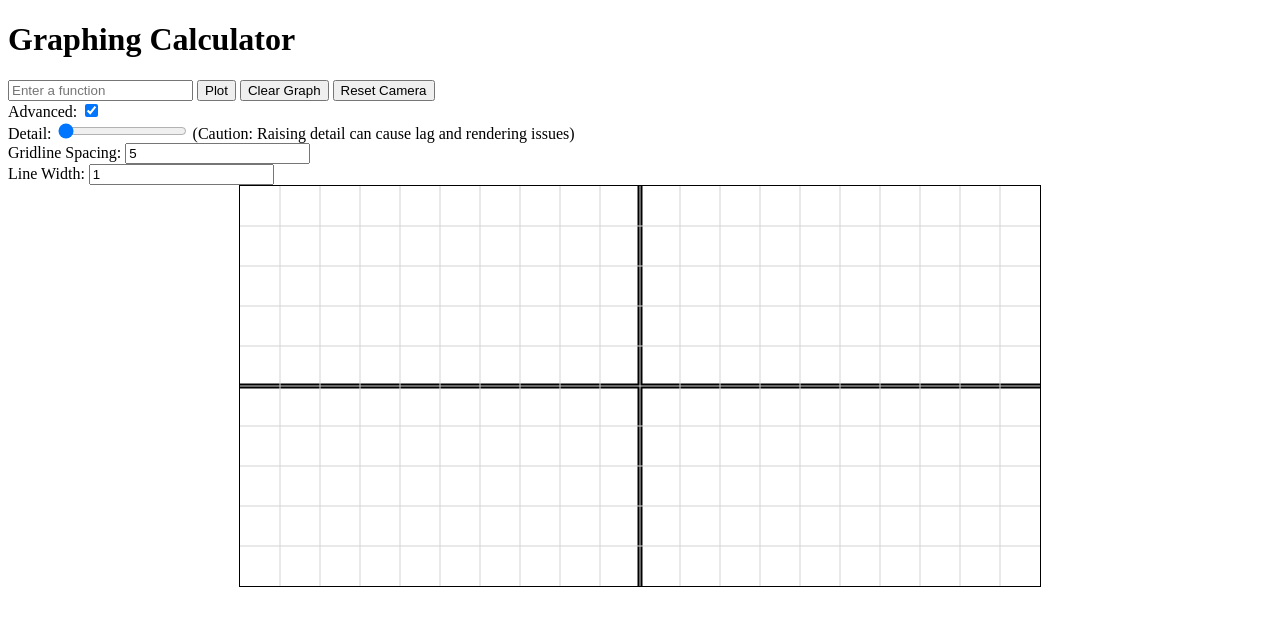
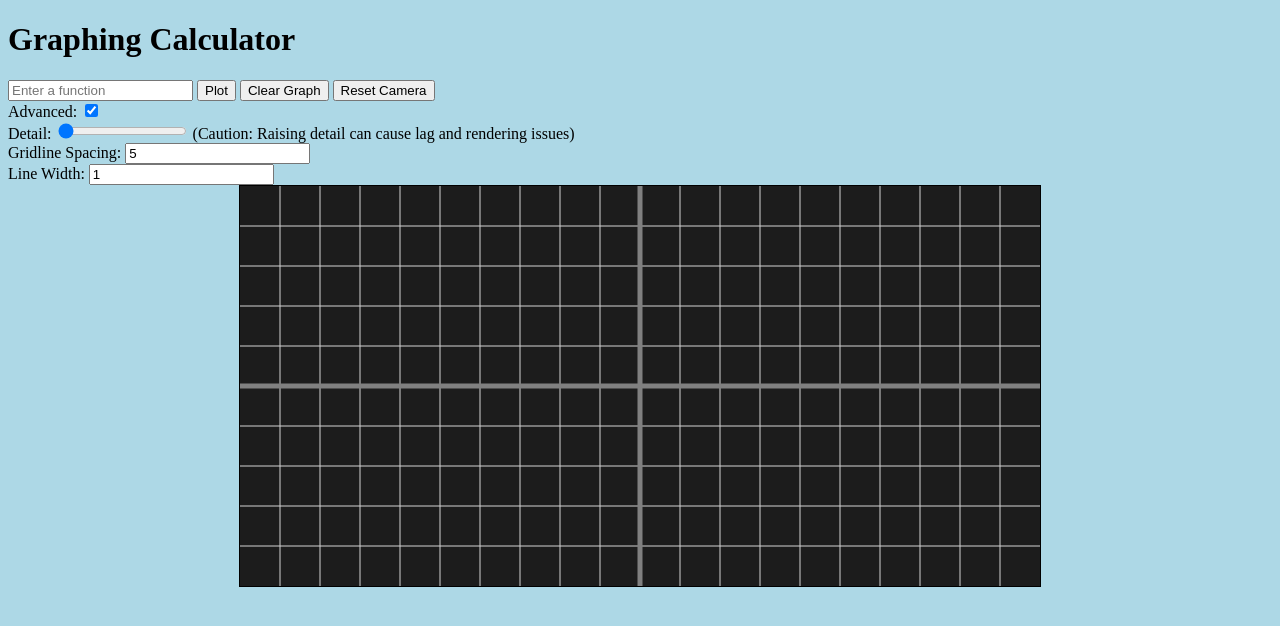
Before and after one commit to JosefJW/Graphing-Calculator, a Flask app: page / in a window 1280 px wide. Shown: the top 626 px of the page. Run offline with Flask 3, Linux system fonts and the light colour scheme.

Commit message:
Working Graphing Calculator

```diff
--- a/static/graphing_calculator.js
+++ b/static/graphing_calculator.js
@@ -60,6 +60,7 @@ gridlineSpacingInput.oninput = function() {
     }
 }
 
+// Get line width input
 const lineWidthInput = document.getElementById('lineWidthInput');
 let lineWidth = 1;
 lineWidthInput.oninput = function() {
@@ -192,6 +193,7 @@ function makeFunction() {
     sanitized = sanitized.replace(/(\d)\(/, "$1*(")
                  .replace(/\)(\d)/, ")*$1"); // Add * between numbers and parentheses
     sanitized = sanitized.replace(/\)\(/g, ")*("); // Add * between opposing parentheses
+    sanitized = sanitized.replace(/x(\d)/g, "x*$1");
     sanitized = sanitized.replace(/sin/g, "Math.sin")
                  .replace(/cos/g, "Math.cos")
                  .replace(/tan/g, "Math.tan")
@@ -248,7 +250,7 @@ function plot(func, offsetX, offsetY) {
             ctx.lineTo(y[i].x, y[i].y);
         }
         else {
-            ctx.moveTo(y[i+1].x, 0)
+            ctx.moveTo(y[i+1].x, 0);
         }
     }
     ctx.stroke();
@@ -263,7 +265,7 @@ Outputs: if string is valid, return string
          else return null
 */
 function validateInput(string) {
-    const regex = /^[0-9+\-*/()^x\s]*(\b(sin|cos|tan|log|sqrt|exp|pi|e)\b[0-9+\-*/()^x\s]*)*$/;
+    const regex = /^[0-9+\.\-*/()^x\s]*(\b(sin|cos|tan|log|sqrt|exp|pi|e)\b[0-9+\-*/()^x\s]*)*$/;
     if (regex.test(string)) {
         return validateParentheses(string);
     }
@@ -317,24 +319,8 @@ Draws the axes and gridlines in the canvas
 function drawGraph() {
     const gridSpacing = gridlineSpacing*8*zoomLevel;
     ctx.clearRect(0, 0, canvas.width, canvas.height);
-
-    // Draw axes
-    ctx.strokeStyle = "black";
-    ctx.lineWidth = 5*zoomLevel*lineWidth;
-    //if (ctx.lineWidth < 1) {ctx.lineWidth = 1;}
-    ctx.beginPath();
-
-    // x-axis
     const yAxisPos = canvas.height/2 - offsetY + panY
-    ctx.moveTo(0, yAxisPos);
-    ctx.lineTo(canvas.width, yAxisPos);
-
-    // y-axis
     const xAxisPos = canvas.width/2 - offsetX + panX
-    ctx.moveTo(xAxisPos, 0);
-    ctx.lineTo(xAxisPos, canvas.height);
-
-    ctx.stroke();
 
     // Draw gridlines
     ctx.strokeStyle = "lightgray";
@@ -363,8 +349,27 @@ function drawGraph() {
         ctx.lineTo(canvas.width, i);
     }
     ctx.stroke();
+
+    // Draw axes
+    ctx.strokeStyle = "gray";
+    ctx.lineWidth = 5*zoomLevel*lineWidth;
+    //if (ctx.lineWidth < 1) {ctx.lineWidth = 1;}
+    ctx.beginPath();
+
+    // x-axis
+    ctx.moveTo(0, yAxisPos);
+    ctx.lineTo(canvas.width, yAxisPos);
+
+    // y-axis
+    ctx.moveTo(xAxisPos, 0);
+    ctx.lineTo(xAxisPos, canvas.height);
+
+    ctx.stroke();
 }
 
+/*
+Creates a list of all functions being graphed at the bottom of the page
+*/
 function listFunctions() {
     functionsDiv.innerHTML = "";
     for (let f of storedFunctions) {
--- a/templates/index.html
+++ b/templates/index.html
@@ -12,7 +12,7 @@
         }
     </style>
 </head>
-<body>
+<body style="background-color: lightblue">
     <h1>Graphing Calculator</h1>
     <input id="functionInput" type="text" placeholder="Enter a function" />
     <button id="plotButton">Plot</button>
@@ -27,7 +27,7 @@
         <br>
         Line Width: <input id="lineWidthInput" type="number" value="1" min="1">
     </div>
-    <canvas id="graphCanvas" width=800 height = 400></canvas>
+    <canvas id="graphCanvas" width=800 height = 400 style="background-color:#1c1c1c"></canvas>
     <div id="functions">
 
     </div>
```
